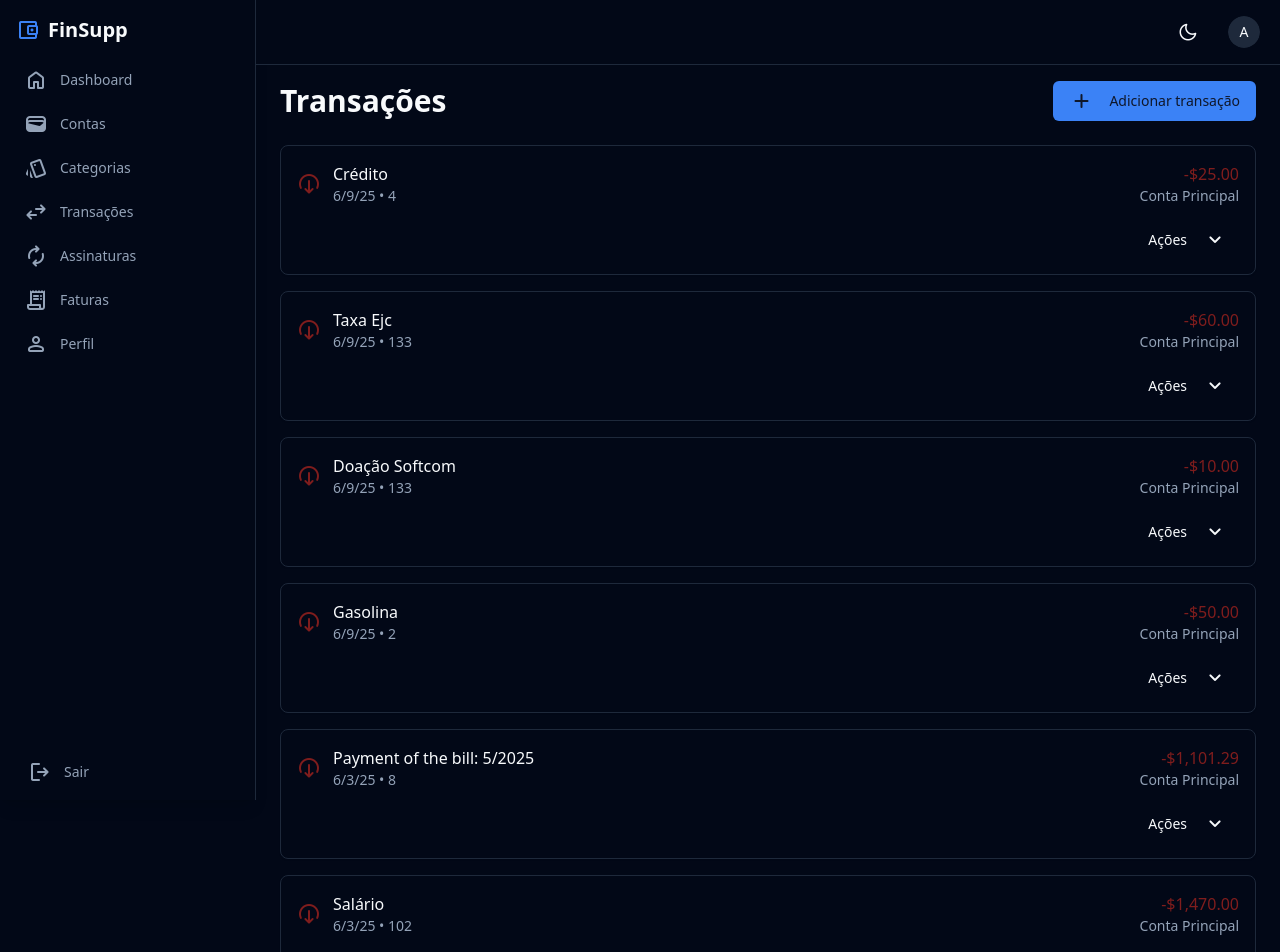
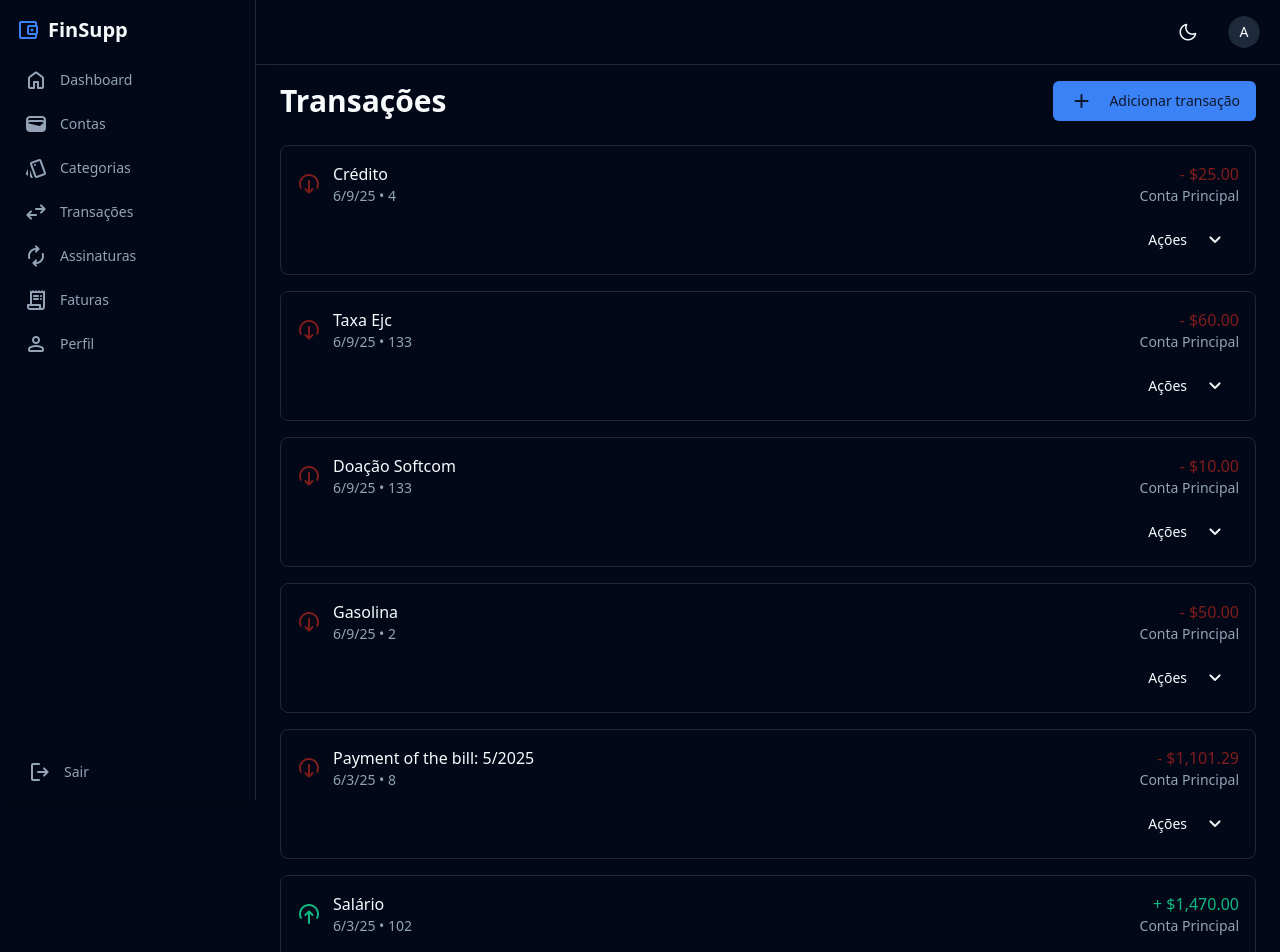
Before and after one commit to uGustavoB/FinSupp-Angular, an Angular app: page /transactions in a window 1280 px wide. Shown: the top 952 px of the page. Built offline with nearby package versions, Linux system fonts and the light colour scheme; no server answers; what tailwindcss-filters would draw is missing.

Commit message:
Feat: Adding API Link

```diff
--- a/src/app/components/transactions/transactions.component.html
+++ b/src/app/components/transactions/transactions.component.html
@@ -1,4 +1,4 @@
-<main class="flex-1 overflow-y-auto p-4 pt-16 md:pt-4 md:p-6">
+<main class="flex-1 overflow-y-auto p-4 md:pt-4 md:p-6">
   <div class="space-y-6">
     <div class="flex flex-col gap-4 sm:flex-row sm:items-center sm:justify-between">
       <h1 class="text-2xl sm:text-3xl font-bold">Transações</h1>
@@ -16,7 +16,9 @@
         <div class="p-4">
           <div class="flex items-center justify-between">
             <div class="flex items-center gap-3">
-              <mat-icon fontSet="material-symbols-rounded" class="lucide h-5 w-5 text-destructive">output_circle</mat-icon>
+              <mat-icon *ngIf="transaction.type === 'WITHDRAW' || transaction.type === 'TRANSFER'" fontSet="material-symbols-rounded" class="lucide h-5 w-5 text-destructive">output_circle</mat-icon>
+              <mat-icon *ngIf="transaction.type === 'DEPOSIT'" fontSet="material-symbols-rounded" class="lucide h-5 w-5 text-emerald-500">input_circle</mat-icon>
+
 
               <div>
                 <h3 class="font-medium">{{ transaction.description }}</h3>
@@ -25,7 +27,8 @@
             </div>
 
             <div class="flex flex-col items-end">
-              <span class="font-medium text-destructive">-{{ transaction.amount | currency }}</span>
+              <span *ngIf="transaction.type === 'WITHDRAW' || transaction.type === 'TRANSFER'" class="font-medium text-destructive">- {{ transaction.amount | currency }}</span>
+              <span *ngIf="transaction.type === 'DEPOSIT'" class="font-medium text-emerald-500">+ {{ transaction.amount | currency }}</span>
               <span class="text-sm text-muted-foreground">Conta Principal</span>
             </div>
           </div>
--- /dev/null
+++ b/src/environments/environment.development.ts
@@ -0,0 +1,4 @@
+export const environment = {
+  production: false,
+  apiUrl: 'http://localhost:3000'
+};
--- /dev/null
+++ b/src/environments/environment.ts
@@ -0,0 +1,4 @@
+export const environment = {
+  production: true,
+  apiUrl: 'https://finsupp-api-472774405ab6.herokuapp.com'
+};
```
Also changed, not shown: 1 other file (tests, documents, lock files or other folders).
